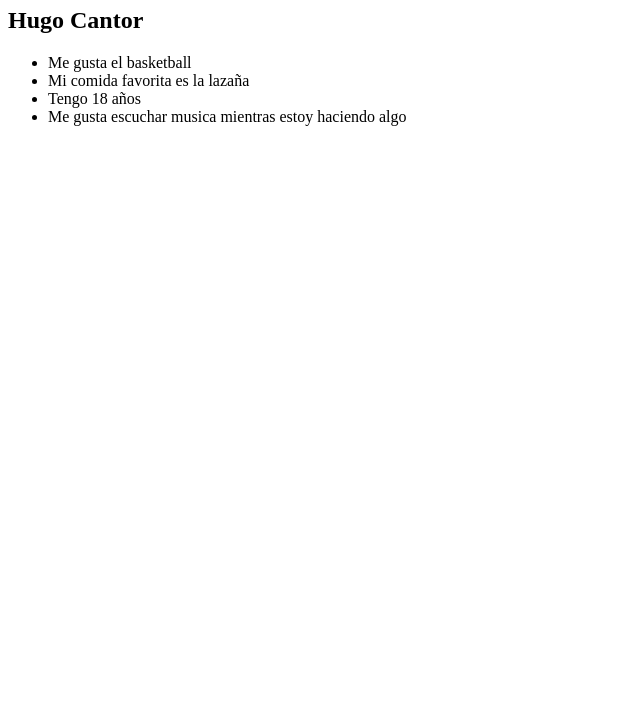
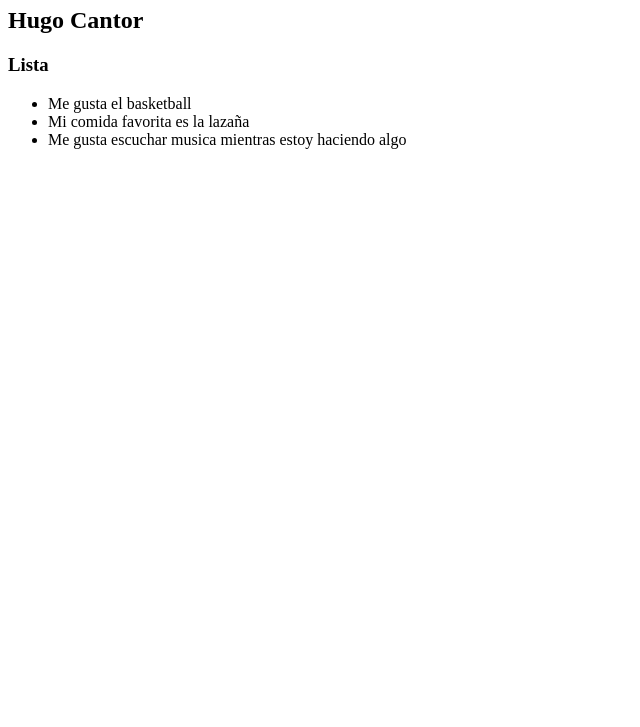
Before and after one commit to RisitosdeOro777/practicasHugoCantor, a plain HTML site: page Practica0/Index.html in a window 1280 px wide. Shown: the part 73-800 px from the top of the page, without its empty margins (0-640 px from the left). Drawn offline with Linux system fonts and the light colour scheme.

Commit message:
Corregida la lista y añadido h3

```diff
--- a/Practica0/Index.html
+++ b/Practica0/Index.html
@@ -8,10 +8,11 @@
 <body>
     <h1>Cosas sobre mi</h1>
     <h2>Hugo Cantor</h2>
+<h3>Lista</h3>
+
     <ul>
         <li>Me gusta el basketball</li>
         <li>Mi comida favorita es la lazaña</li>
-        <li>Tengo 18 años</li>
         <li>Me gusta escuchar musica mientras estoy haciendo algo</li>
     </ul>
 </body>
```
